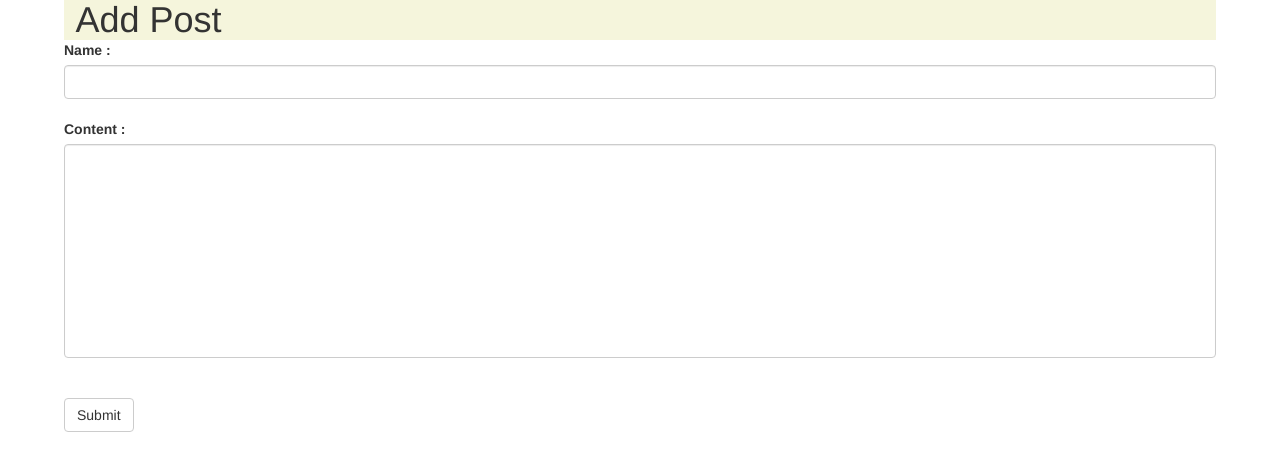
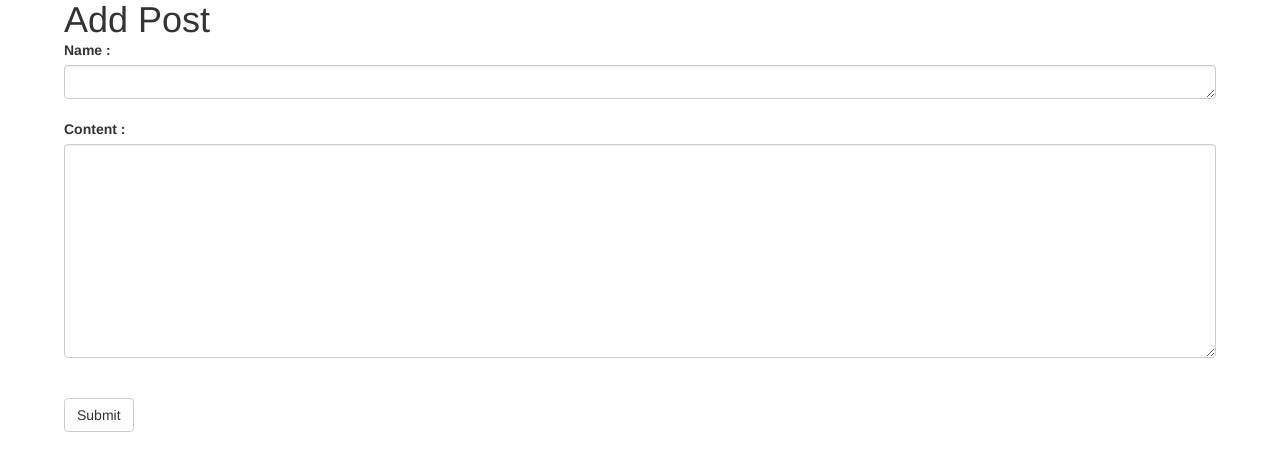
Before and after one commit to cipriRusu/Blogtype-Application, a Flask app: template JMBlogWebApp/templates/add_post.html in a window 1280 px wide. Shown: the part 63-534 px from the top of the page. Run offline with Flask 2, Linux system fonts and the light colour scheme; the template is opened without the code that fills it, so the values that code supplies are empty; some libraries are stand-ins or nearby versions.

Commit message:
Simplified styling implementation (added global styling files and used them for several identical elements)

```diff
--- a/JMBlogWebApp/static/add_update_style.css
+++ b/JMBlogWebApp/static/add_update_style.css
@@ -1,17 +1,5 @@
-.AddPostTitle
-{
-    background-color: beige;
-    padding-left: 1%;
-}
-
 h1 {
     margin: 0%;
-}
-
-.EditPostTitle
-{
-    background-color: beige;
-    padding-left: 1%;
 }
 
 .SubmitButton:hover
@@ -19,10 +7,10 @@
     cursor:pointer;
 }
 
-.TitleInput {
+.Form-Field {
     resize: none;
 }
 
-.ContentInput {
-    resize: none;
+.TitleField {
+    background-color: beige;
 }
```
Also changed, not shown: JMBlogWebApp/static/base_form_style.css (+10 -0 lines).
